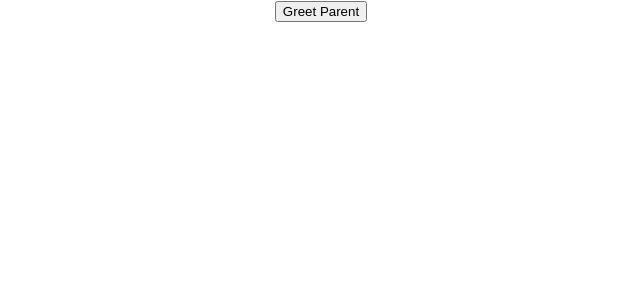
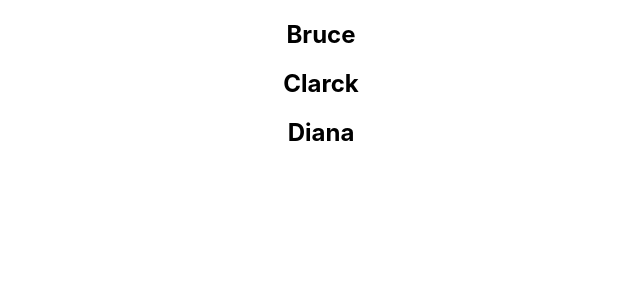
Before and after one commit to furkanksl/Learning-ReactJs, a React (Create React App) app: page / in a window 1280 px wide. Shown: the top 300 px of the page, without its empty margins (319-959 px from the left). Built offline with nearby package versions, Linux system fonts and the light colour scheme.

Commit message:
List Rendering

```diff
--- a/src/App.js
+++ b/src/App.js
@@ -10,12 +10,14 @@
 import ClassClick from './components/ClassClick';
 import EventBind from './components/EventBind';
 import ParentComponent from './components/ParentComponent';
+import NameList from './components/NameList';
 
 function App() {
   return (
     <div className="App">
+      <NameList />
+      {/*
       <ParentComponent />
-      {/*
       <EventBind />
       <FunctionClick />
       <ClassClick />
--- /dev/null
+++ b/src/components/NameList.js
@@ -0,0 +1,16 @@
+import React from 'react'
+
+function NameList() {
+    const names = ['Bruce' , 'Clarck' , 'Diana'];
+    const nameList = names.map(name => <h2>{name}</h2>);
+    return (
+        <div>
+            {
+                //names.map(name => <h2>{name}</h2>)
+                nameList
+            }
+        </div>
+    )
+}
+
+export default NameList
```
